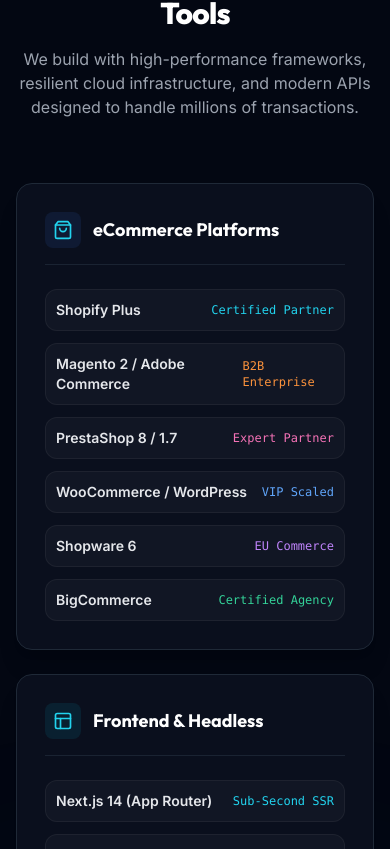
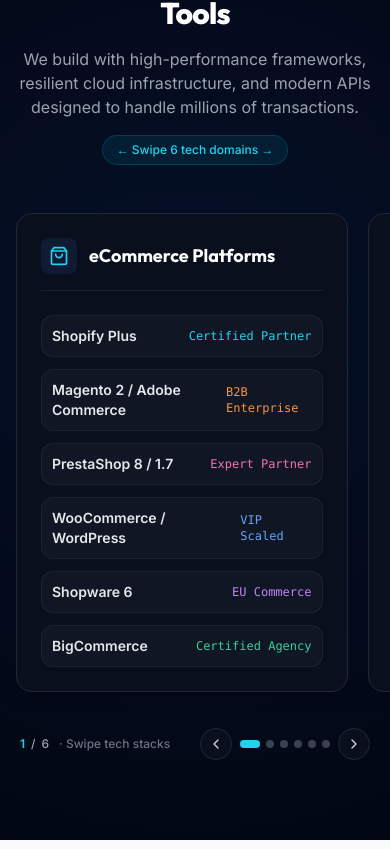
Before and after one commit to ersakshamjain/squarespheretech, a React (Vite) app: page / in a window 390 px wide. Shown: the part 6195-7044 px from the top of the page. Built offline with nearby package versions, Linux system fonts and the light colour scheme.

Commit message:
Convert Our Modern Tech Stack & Tools section to responsive touch slider carousel on mobile

```diff
--- a/src/components/TechStack.jsx
+++ b/src/components/TechStack.jsx
@@ -1,4 +1,4 @@
-import React from 'react';
+import React, { useRef, useState } from 'react';
 import {
   Cpu,
   ShoppingBag,
@@ -7,10 +7,15 @@
   Cloud,
   CreditCard,
   ShieldCheck,
-  CheckCircle2
+  CheckCircle2,
+  ChevronLeft,
+  ChevronRight
 } from 'lucide-react';
 
 export default function TechStack() {
+  const sliderRef = useRef(null);
+  const [activeIndex, setActiveIndex] = useState(0);
+
   const stackCategories = [
     {
       title: 'eCommerce Platforms',
@@ -88,12 +93,37 @@
     }
   ];
 
+  const slide = (direction) => {
+    if (!sliderRef.current) return;
+    const card = sliderRef.current.querySelector('div');
+    const scrollAmount = card ? card.offsetWidth + 20 : 300;
+    sliderRef.current.scrollBy({ left: direction * scrollAmount, behavior: 'smooth' });
+  };
+
+  const scrollToSlide = (index) => {
+    if (!sliderRef.current) return;
+    const card = sliderRef.current.querySelector('div');
+    const scrollAmount = card ? card.offsetWidth + 20 : 300;
+    sliderRef.current.scrollTo({ left: index * scrollAmount, behavior: 'smooth' });
+    setActiveIndex(index);
+  };
+
+  const handleScroll = () => {
+    if (!sliderRef.current) return;
+    const slider = sliderRef.current;
+    const maxScroll = slider.scrollWidth - slider.clientWidth;
+    if (maxScroll <= 5) return;
+    const scrollRatio = slider.scrollLeft / maxScroll;
+    const index = Math.min(Math.round(scrollRatio * (stackCategories.length - 1)), stackCategories.length - 1);
+    setActiveIndex(index);
+  };
+
   return (
     <section id="tech-stack" className="py-20 md:py-28 bg-[#030712] text-white relative overflow-hidden">
       <div className="absolute top-1/2 left-1/2 -translate-x-1/2 -translate-y-1/2 w-[700px] h-[700px] bg-blue-600/10 rounded-full blur-[140px] pointer-events-none"></div>
 
       <div className="max-w-7xl mx-auto px-4 sm:px-6 lg:px-8 relative z-10">
-        <div className="text-center max-w-3xl mx-auto mb-16">
+        <div className="text-center max-w-3xl mx-auto mb-12 sm:mb-16">
           <div className="inline-flex items-center gap-2 px-3.5 py-1.5 rounded-full bg-cyan-500/10 border border-cyan-500/30 text-cyan-400 text-xs font-semibold mb-4">
             <Cpu className="w-3.5 h-3.5" /> Battle-Tested Engineering Matrix
           </div>
@@ -103,15 +133,25 @@
           <p className="text-gray-400 mt-4 text-base sm:text-lg">
             We build with high-performance frameworks, resilient cloud infrastructure, and modern APIs designed to handle millions of transactions.
           </p>
+
+          {/* Mobile Swipe Hint */}
+          <div className="md:hidden flex items-center justify-center gap-1.5 text-xs text-cyan-400 font-medium mt-4 bg-cyan-500/10 border border-cyan-500/20 py-1.5 px-3.5 rounded-full w-fit mx-auto">
+            <span>← Swipe 6 tech domains →</span>
+          </div>
         </div>
 
-        <div className="grid grid-cols-1 md:grid-cols-2 lg:grid-cols-3 gap-6">
+        {/* Mobile Touch Carousel / Desktop 3-Col Grid */}
+        <div
+          ref={sliderRef}
+          onScroll={handleScroll}
+          className="flex md:grid md:grid-cols-2 lg:grid-cols-3 gap-5 md:gap-6 overflow-x-auto md:overflow-visible scrollbar-hide snap-x snap-mandatory scroll-smooth pb-4 md:pb-0 -mx-4 px-4 sm:mx-0 sm:px-0"
+        >
           {stackCategories.map((cat, idx) => {
             const Icon = cat.icon;
             return (
               <div
                 key={idx}
-                className="bg-[#0A0F1D] p-7 rounded-2xl border border-gray-800 hover:border-cyan-500/40 transition-all card-hover shadow-xl flex flex-col justify-between"
+                className="w-[85vw] max-w-[340px] flex-shrink-0 snap-center md:w-auto md:max-w-none md:flex-shrink bg-[#0A0F1D] p-6 sm:p-7 rounded-2xl border border-gray-800 hover:border-cyan-500/40 transition-all card-hover shadow-xl flex flex-col justify-between"
               >
                 <div>
                   <div className="flex items-center gap-3 mb-6 pb-4 border-b border-gray-800/80">
@@ -141,9 +181,55 @@
                     </div>
                   )}
                 </div>
+
+                {cat.isGuarantees && (
+                  <div className="mt-5 p-3 rounded-xl bg-cyan-500/5 border border-cyan-500/20 text-xs text-gray-300 flex items-center justify-between">
+                    <span className="font-semibold text-white">Need a custom stack?</span>
+                    <a href="#contact" className="text-cyan-400 hover:text-cyan-300 font-bold transition">Consult our team →</a>
+                  </div>
+                )}
               </div>
             );
           })}
+        </div>
+
+        {/* Mobile Carousel Navigation */}
+        <div className="md:hidden flex items-center justify-between mt-5 px-1">
+          <div className="flex items-center gap-1.5 text-xs text-gray-400 font-medium">
+            <span className="text-cyan-400 font-semibold">{activeIndex + 1}</span>
+            <span>/</span>
+            <span>{stackCategories.length}</span>
+            <span className="text-gray-500 ml-1">· Swipe tech stacks</span>
+          </div>
+
+          <div className="flex items-center gap-2">
+            <button
+              onClick={() => slide(-1)}
+              className="w-8 h-8 rounded-full border border-gray-800 bg-[#0A0F1D] flex items-center justify-center text-gray-300 active:scale-95 hover:border-cyan-500/40 transition shadow-sm"
+              aria-label="Previous Tech Stack"
+            >
+              <ChevronLeft className="w-4 h-4" />
+            </button>
+            <div className="flex items-center gap-1.5">
+              {stackCategories.map((_, i) => (
+                <button
+                  key={i}
+                  onClick={() => scrollToSlide(i)}
+                  className={`h-2 transition-all rounded-full ${
+                    activeIndex === i ? 'w-5 bg-cyan-400' : 'w-2 bg-gray-700 hover:bg-gray-600'
+                  }`}
+                  aria-label={`Slide ${i + 1}`}
+                />
+              ))}
+            </div>
+            <button
+              onClick={() => slide(1)}
+              className="w-8 h-8 rounded-full border border-gray-800 bg-[#0A0F1D] flex items-center justify-center text-gray-300 active:scale-95 hover:border-cyan-500/40 transition shadow-sm"
+              aria-label="Next Tech Stack"
+            >
+              <ChevronRight className="w-4 h-4" />
+            </button>
+          </div>
         </div>
       </div>
     </section>
```
Also changed, not shown: preview.html (+17 -2 lines).
